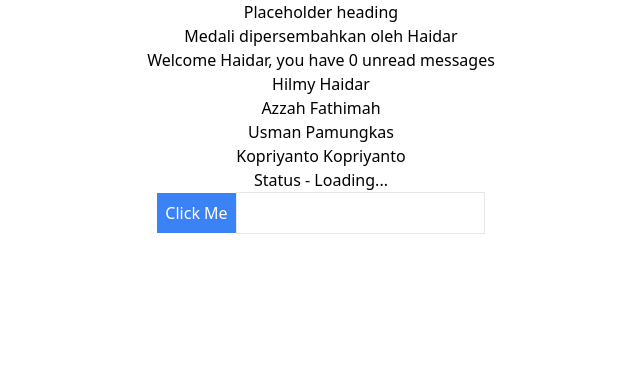
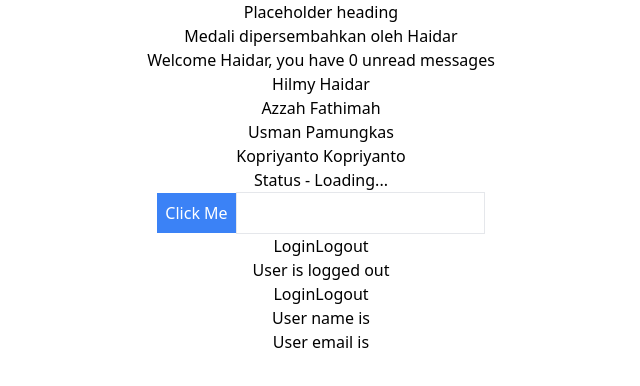
Before and after one commit to hilmyha/learn-reactjs, a React (Create React App) app: page / in a window 1280 px wide. Shown: the top 386 px of the page, without its empty margins (319-959 px from the left). Built offline with nearby package versions, Linux system fonts and the light colour scheme.

Commit message:
useState future value

```diff
--- a/src/App.tsx
+++ b/src/App.tsx
@@ -9,6 +9,8 @@
 import { Medali } from "./components/Medali";
 import { Button } from "./components/Button";
 import { Input } from "./components/Input";
+import { User } from "./components/state/User";
+import { LoggedIn } from "./components/state/LoggedIn";
 
 function App() {
   const personName = {
@@ -54,6 +56,9 @@
         }}
       />
       <Input value="" handleChange={(event) => console.log(event)} />
+
+      <LoggedIn />
+      <User />
     </div>
   );
 }
--- /dev/null
+++ b/src/components/state/User.tsx
@@ -0,0 +1,25 @@
+import { useState } from "react";
+
+type AuthUser = {
+  name: string;
+  email: string;
+};
+
+export const User = () => {
+  const [user, setUser] = useState<AuthUser | null>(null);
+
+  const handleLogin = () => {
+    setUser({ name: "Haidar", email: "haidar@example.com" });
+  };
+  const handleLogout = () => {
+    setUser(null);
+  };
+  return (
+    <div>
+      <button onClick={handleLogin}>Login</button>
+      <button onClick={handleLogout}>Logout</button>
+      <div>User name is {user?.name}</div>
+      <div>User email is {user?.email}</div>
+    </div>
+  );
+};
```
